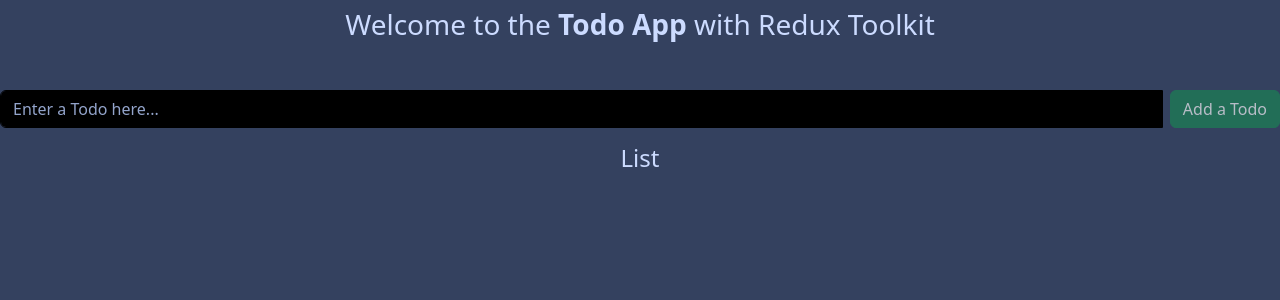
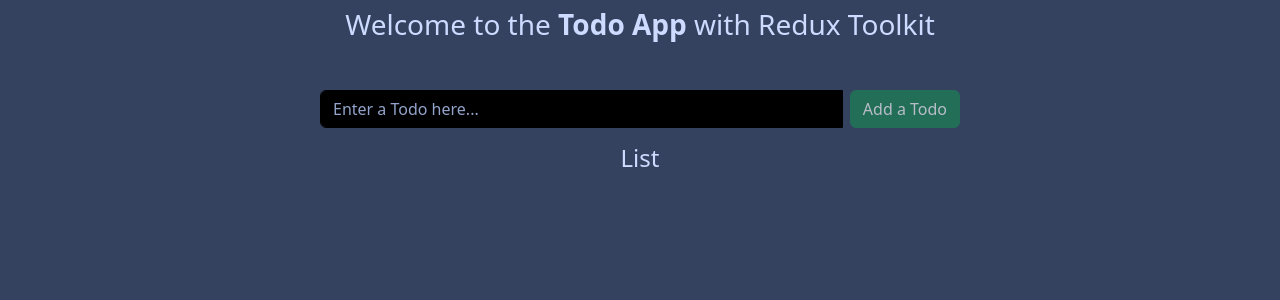
Before and after one commit to adityaranjan858/todo-app-with-redux-toolkit, a React (Create React App) app: page / in a window 1280 px wide. Shown: the top 300 px of the page. Built offline with nearby package versions, Linux system fonts and the light colour scheme.

Commit message:
make changes in addtodo css file for input field

```diff
--- a/src/component/AddTodo.module.css
+++ b/src/component/AddTodo.module.css
@@ -4,7 +4,7 @@
     border-color: black !important;
 }
 .input_field_container{
-    width: 50%;
+    width: 50% !important;
 }
 
 #inputID::placeholder {
@@ -20,20 +20,20 @@
 /* // Large devices (desktops, 992px and up) */
 @media (min-width: 992px) {
     .input_field_container{
-        width: 50%;
+        width: 50% !important;
     }
  }
 
 /* // Medium devices (tablets, 768px and up) */
 @media (max-width: 768px) {
     .input_field_container{
-        width: 75%;
+        width: 75% !important;
     }
  }
 
 /* // Small devices (landscape phones, 576px and up) */
 @media (max-width: 576px) {
     .input_field_container{
-        width: 100%;
+        width: 100% !important;
     }
  }
```
